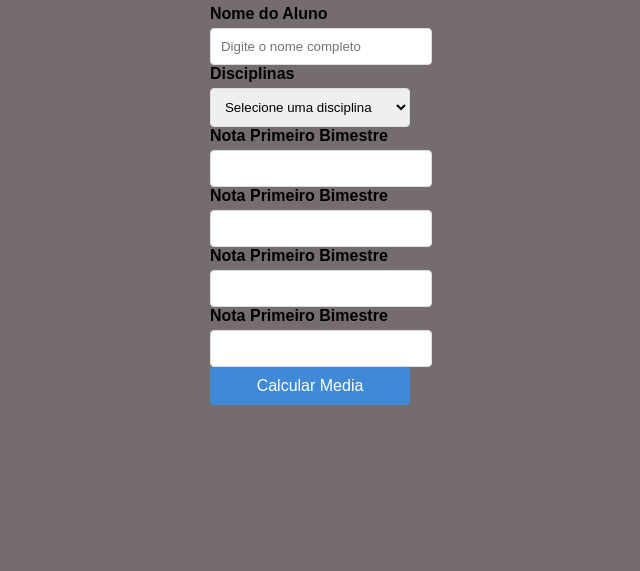
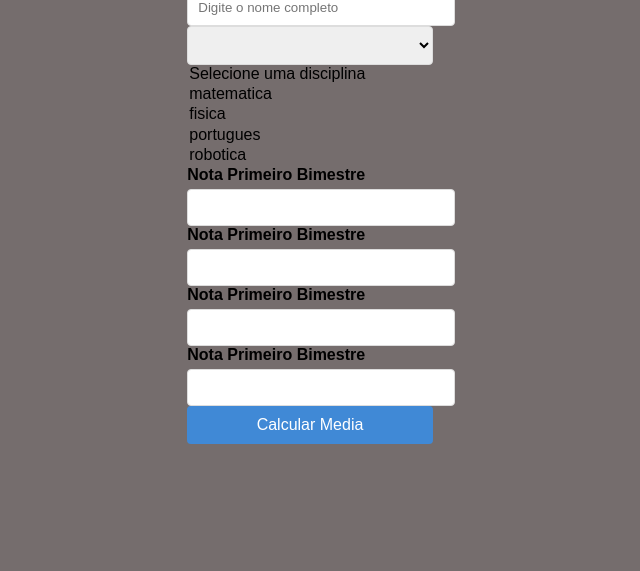
Before and after one commit to geniybyte/desafio, a plain HTML site: page index.html in a window 1280 px wide. Shown: the part 229-800 px from the top of the page, without its empty margins (330-970 px from the left). Drawn offline with Linux system fonts and the light colour scheme.

Commit message:
Update index.html

```diff
--- a/index.html
+++ b/index.html
@@ -4,7 +4,7 @@
     <meta charset="UTF-8">
     <meta name="viewport" content="width=device-width, initial-scale=1.0">
     <link rel="stylesheet" href="style.css">
-    <link rel="stylesheet" href="script.js">
+    <script src="script.js"></script>
     <title>Sistema de Notas</title>
 </head>
 <body>
@@ -13,6 +13,7 @@
         <div class = "form-grupo">
             <label for="nome">Nome do Aluno</label>
             <input type="text" id="name" placeholder="Digite o nome completo" required>
+            <select id="disciplina" required>
         </div>
         <div class = "form-grupo">
             <label for="Disciplina">Disciplinas</label>
```
